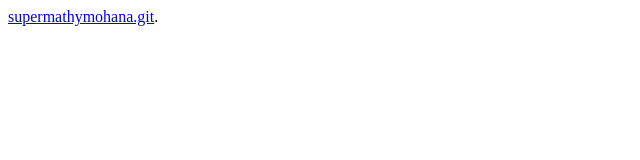
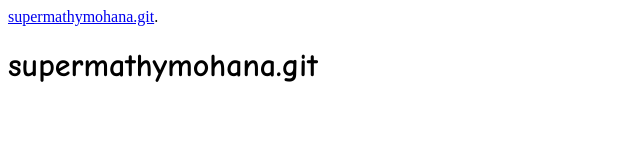
Before and after one commit to strawboat23/strawboat23.github.supermathymohana, a plain HTML site: page index.html in a window 1280 px wide. Shown: the whole page, without its empty margins (0-640 px from the left). Drawn offline with Linux system fonts and the light colour scheme.

Commit message:
Update index.html

```diff
--- a/index.html
+++ b/index.html
@@ -1 +1,2 @@
 <a href="https://sites.google.com/view/supermathymohana/home">supermathymohana.git</a>.
+<h1 style="font-family: Comic Sans MS">supermathymohana.git</h1>
```
